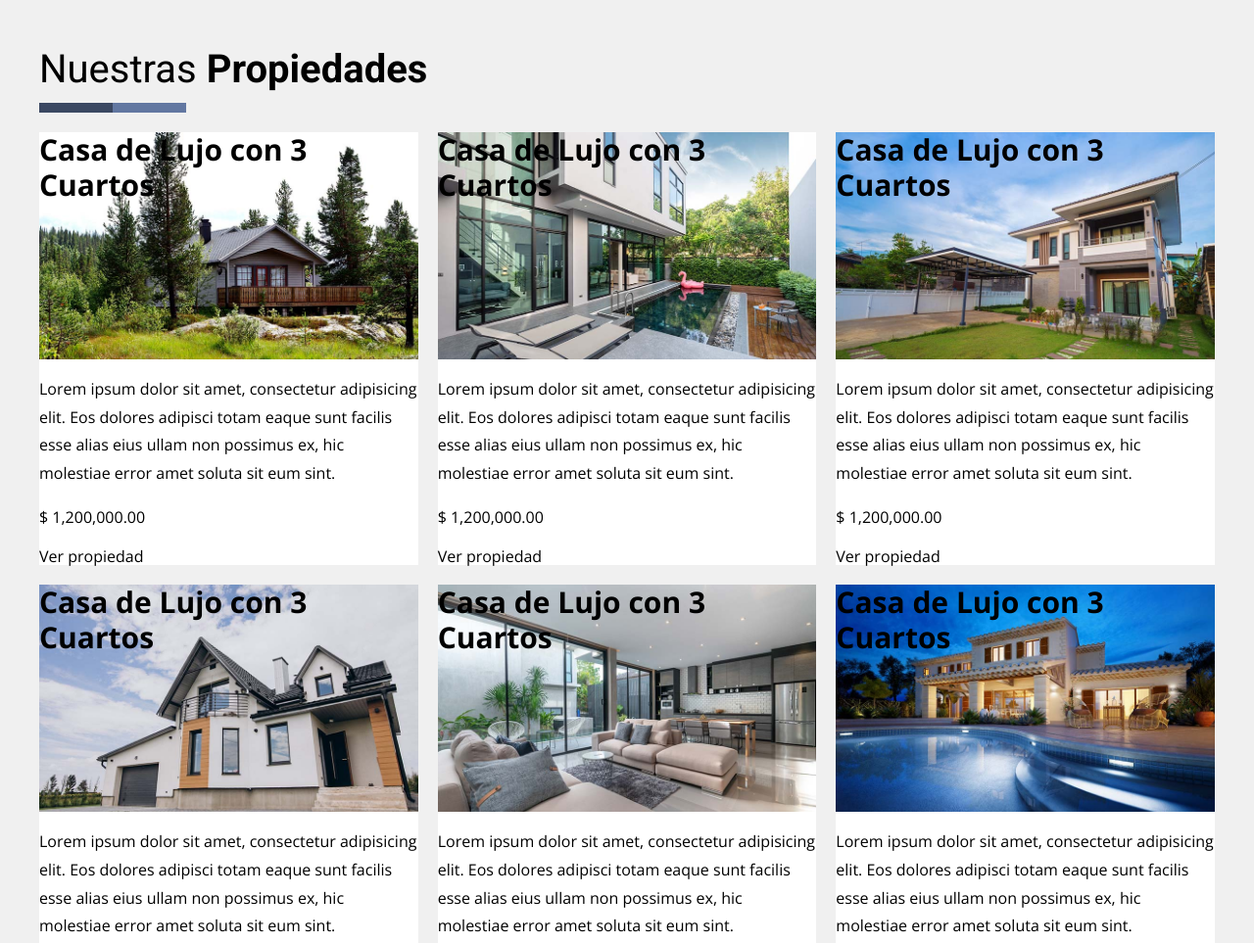
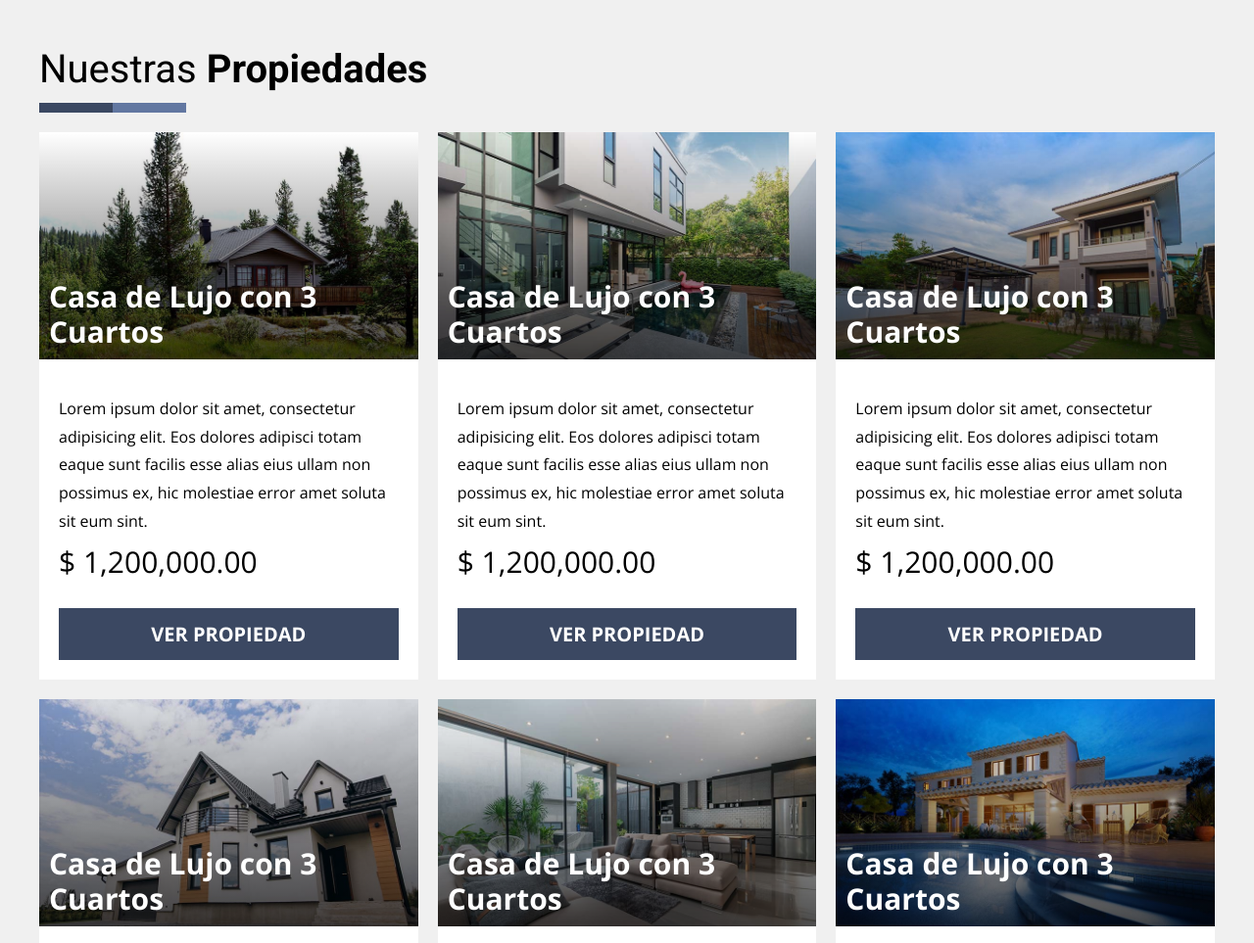
Before and after one commit to Naibaf93/Real-State, a website: page index.html in a window 1280 px wide. Shown: the part 661-1624 px from the top of the page at 98% size. Drawn offline with nearby package versions, Linux system fonts and the light colour scheme.

Commit message:
terminando el css de la seccion de propiedades

```diff
--- a/src/scss/ui/contenido/_propiedades.scss
+++ b/src/scss/ui/contenido/_propiedades.scss
@@ -14,6 +14,9 @@
     &__grid {
         @include m.grid(1, 2rem);
         @include m.tablet {
+            @include m.grid(2, 2rem);
+        }
+        @include m.desktop {
             @include m.grid(3, 2rem);
         }
     }
@@ -25,6 +28,7 @@
     &__imagen {
         aspect-ratio: 10 / 6;
         background-size: cover;
+        position: relative;
     }
 
     /* CICLO FOR PARA AHORRAR LINEAS AL AGREGAR LAS IMAGENES */
@@ -33,7 +37,34 @@
         $imagen: '../img/propiedad_' + $i + '.jpg';
 
         &:nth-child(#{$i}) &__imagen {
-            background-image: url($imagen);
+            background-image: linear-gradient( to bottom, transparentize( v.$negro, 1% ) 0%, transparentize(v.$negro, .3%) 100%), url($imagen);
         }
     }
+
+    &__nombre {
+        position: absolute;
+        left: 1rem;
+        bottom: 1rem;
+        color: v.$blanco;
+
+    }
+
+    &__contenido {
+        padding: 2rem;
+    }
+
+    &__texto {
+        margin-bottom: 0;
+    }
+
+    &__precio {
+        font-size: 3rem;
+        margin: 0;
+    }
+
+    &__enlace {
+        @include m.boton(v.$primario, v.$blanco);
+        display: block;
+        text-transform: uppercase;
+    }
 }
```
Also changed, not shown: build/css/app.css, 1 other file.
